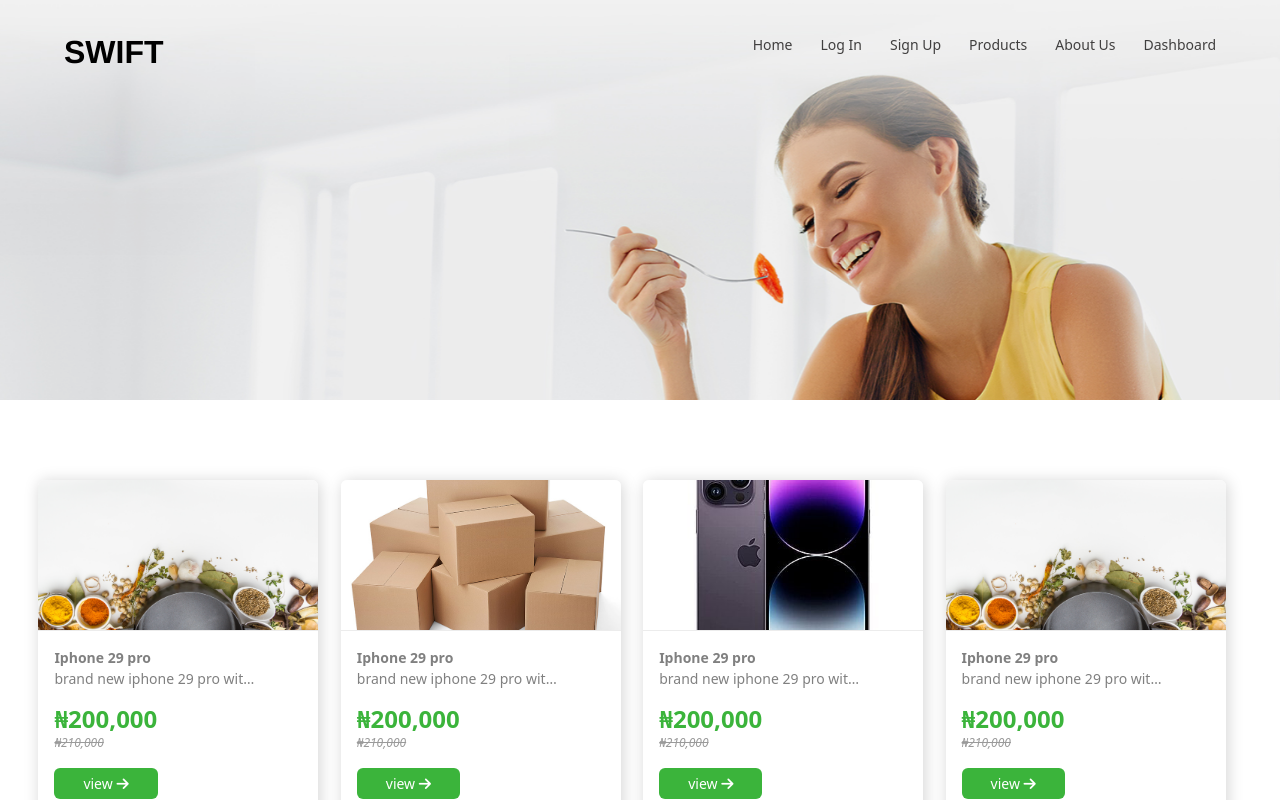
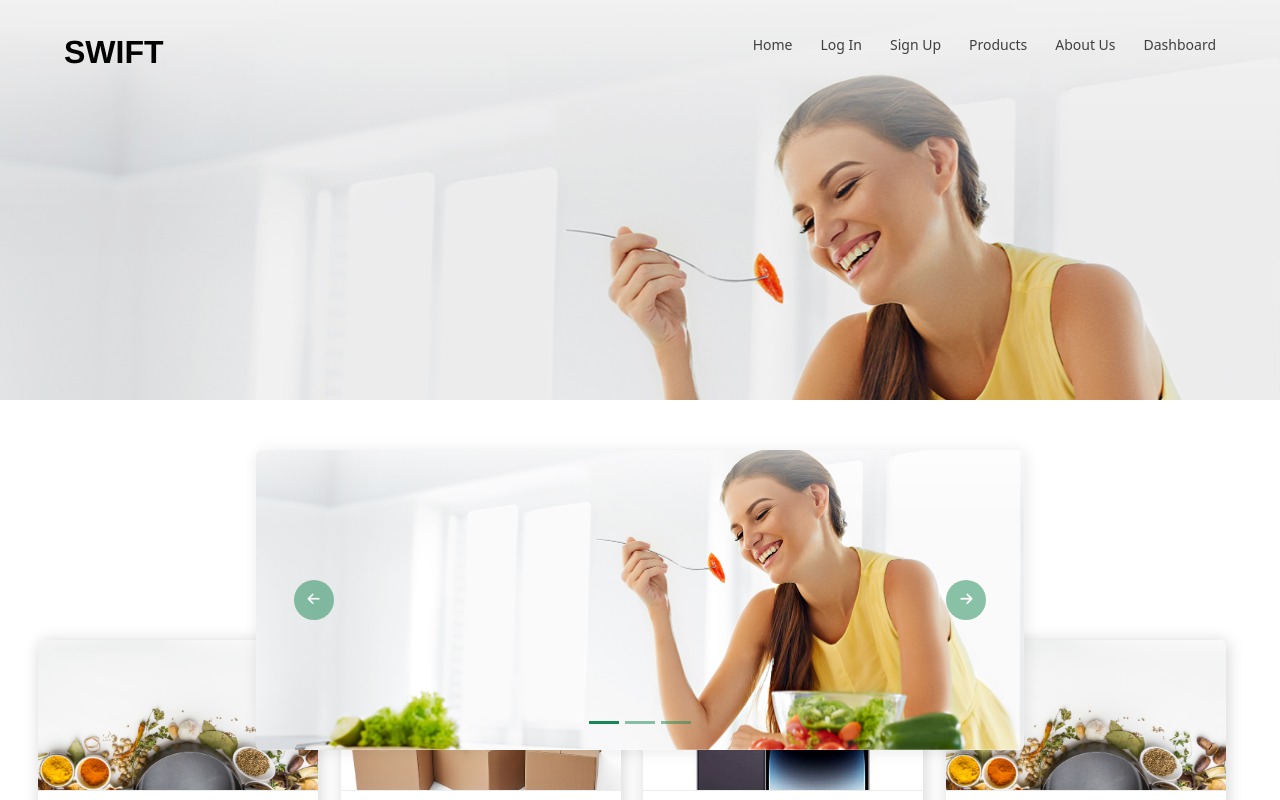
Before and after one commit to mario0070/food-delivery, a React (Vite) app: page /product-listing in a window 1280 px wide. Shown: the top 800 px of the page. Built offline with nearby package versions, Linux system fonts and the light colour scheme.

Commit message:
box contain

```diff
--- a/public/css/landing.css
+++ b/public/css/landing.css
@@ -399,7 +399,7 @@
 }
 
 .product_listing .main{
-    margin-top: 3em;
+    margin-top: 13em;
     padding: 2em;
     margin-bottom: 2em;
     justify-content: space-evenly;
@@ -472,3 +472,33 @@
     color: white;
     padding: .3em 2em;
 }
+
+.product_listing .ads{
+    background-color: white;
+    box-shadow: .1em .1em 1em rgba(0, 0, 0, 0.091);
+    width: 60%;
+    margin: auto auto;
+    height: 300px;
+    position: absolute;
+    right: 0;
+    left: 0;
+    bottom: 0;
+    z-index: 1000;
+    border-radius: 6px;
+    transform: translateY(-50px);
+    overflow: hidden;
+}
+
+.product_listing .ads img{
+    width: 100%;
+    height: 300px;
+    object-fit: cover;
+}
+
+.product_listing .ads .ctrl{
+    border-radius: 50%;
+    padding: .6em !important;
+    font-size: 14px;
+    height: 40px;
+    width: 40px;
+}
--- a/src/pages/product _listing.jsx
+++ b/src/pages/product _listing.jsx
@@ -3,6 +3,8 @@ import "/public/css/landing.css"
 import Landing_top from '../components/landing_top'
 import Footer from '../components/footer'
 import banner3 from "/img/home-banner3.jpg"
+import banner1 from "/img/home-banner1.jpg"
+import banner2 from "/img/home-banner2.jpg"
 import phone from "/img/phone1.jpeg"
 import packages from "/img/Packages.jpg"
 
@@ -10,6 +12,38 @@ export default function ProductListing() {
   return (
     <div className='landing product_listing'>
        <Landing_top/>
+
+       <div className="ads">
+            <div id="slide" class="carousel slide" data-bs-ride="carousel">
+
+            <div class="carousel-indicators">
+                <button type="button" className='bg-success active' data-bs-target="#slide" data-bs-slide-to="0"></button>
+                <button type="button" className='bg-success' data-bs-target="#slide" data-bs-slide-to="1"></button>
+                <button type="button" className='bg-success' data-bs-target="#slide" data-bs-slide-to="2"></button>
+            </div>
+
+
+            <div class="carousel-inner">
+            <div class="carousel-item active">
+                <img src={banner1} alt="Los Angeles" class="d-block"/>
+            </div>
+            <div class="carousel-item">
+                <img src={banner2} alt="Chicago" class="d-block"/>
+            </div>
+            <div class="carousel-item">
+                <img src={banner3} alt="New York" class="d-block"/>
+            </div>
+            </div>
+
+            <button class="carousel-control-prev" type="button" data-bs-target="#slide" data-bs-slide="prev">
+            <span class="ctrl bg-success"><i class="fa-solid fa-arrow-left"></i></span>
+            </button>
+            <button class="carousel-control-next" type="button" data-bs-target="#slide" data-bs-slide="next">
+            <span class="ctrl bg-success"><i class="fa-solid fa-arrow-right"></i></span>
+            </button>
+            </div>
+       </div>
+
        <div className="main flex-wrap d-flex">
             <div className="box">
                 <div className="overflow-hidden">
```
